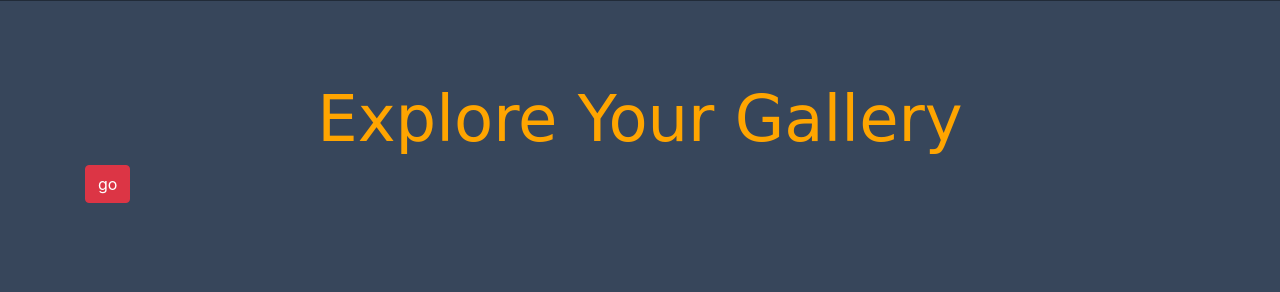
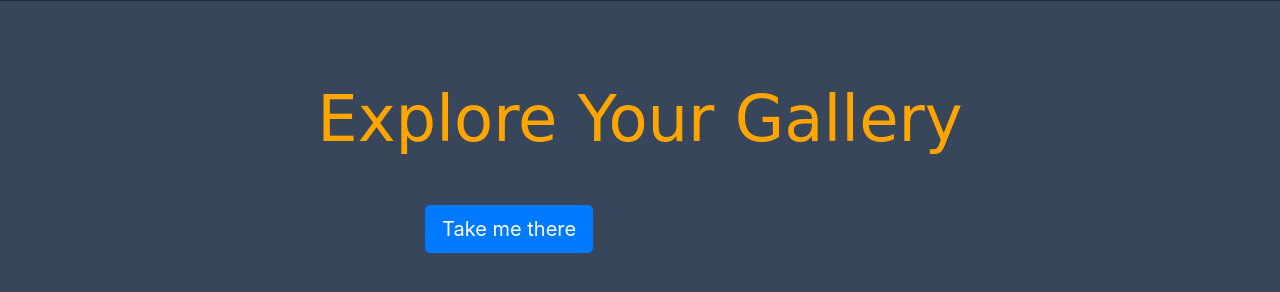
Before and after one commit to s1ntaxe770r/flaskify, a Flask app: page / in a window 1280 px wide. Shown: the part 121-413 px from the top of the page. Run offline with Flask 2, Linux system fonts and the light colour scheme; some libraries are stand-ins or nearby versions.

Commit message:
updated landing page

```diff
--- a/static/css/style.css
+++ b/static/css/style.css
@@ -11,3 +11,9 @@ transition-delay:0.6s;
 	margin-top:5rem;
 	font-family:cursive;
 }
+
+.cent{
+	margin-left: 17em;
+	margin-top: 2em;
+
+}
--- a/templates/landing.html
+++ b/templates/landing.html
@@ -34,7 +34,8 @@
 		<div  class="container sec">
 			<section>
 				<h1 >Explore Your Gallery</h1>
-				<button class="btn btn-danger">go </button>
+
+					<a class="btn btn-lg btn-primary cent" href="{{ url_for('listen') }}">Take me there</a>
 			</section>
 		</div>
 	</body>
```
